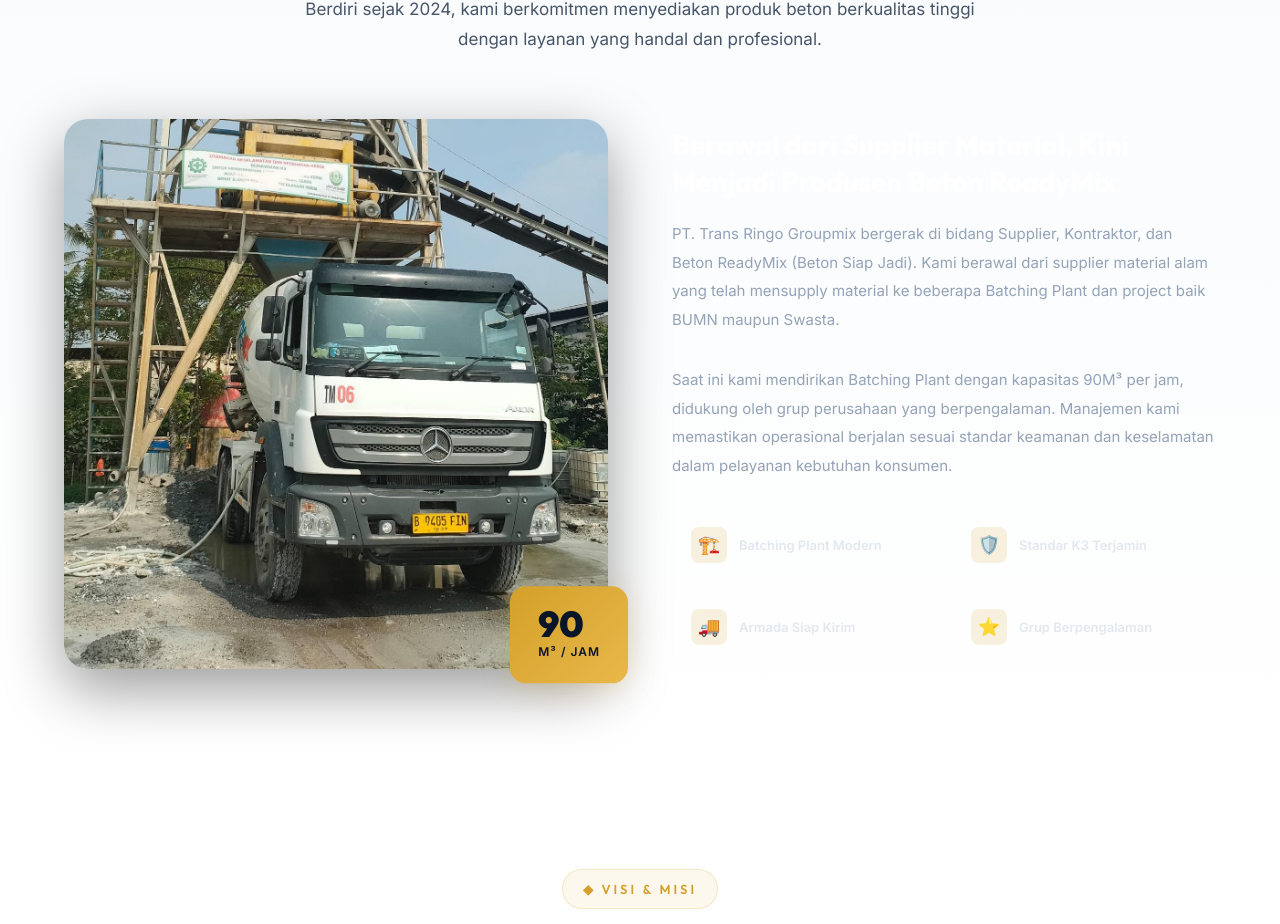
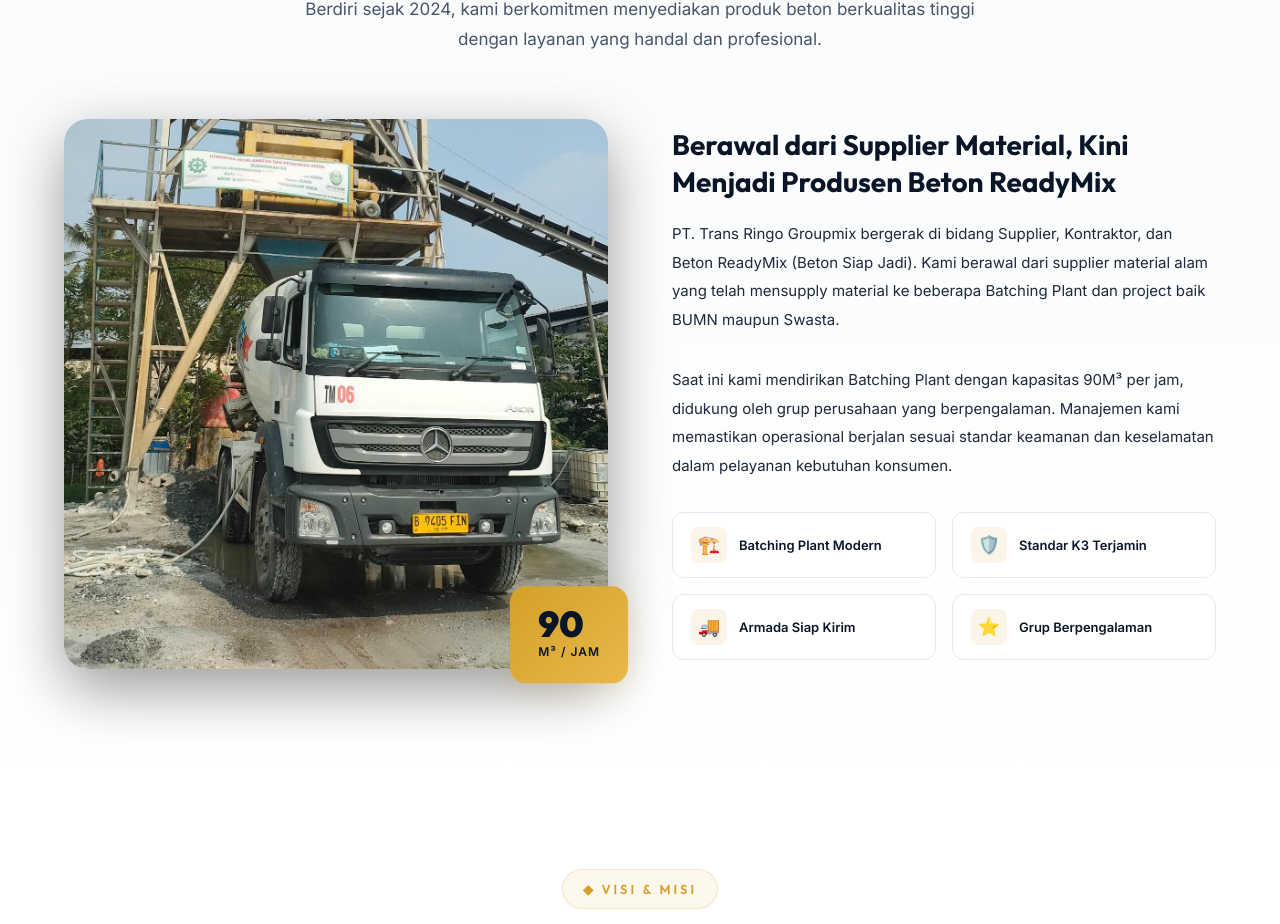
Before and after one commit to WagYu31/pt-trans-ringo-groupmix, a Next.js app: page / in a window 1280 px wide. Shown: the part 1279-2203 px from the top of the page. Built offline with nearby package versions, Linux system fonts and the light colour scheme.

Commit message:
design: darken body text, subheaders, and about section features for high readability on light themes

```diff
--- a/app/globals.css
+++ b/app/globals.css
@@ -813,13 +813,13 @@ ul, ol {
   font-family: var(--font-heading);
   font-size: 28px;
   font-weight: 700;
-  color: var(--white);
+  color: var(--navy-900);
   margin-bottom: 20px;
   line-height: 1.3;
 }
 
 .about-content p {
-  color: var(--gray-400);
+  color: var(--gray-800);
   font-size: 15px;
   line-height: 1.9;
   margin-bottom: 32px;
@@ -836,21 +836,21 @@ ul, ol {
   align-items: center;
   gap: 12px;
   padding: 14px 18px;
-  background: var(--surface-glass);
-  border: 1px solid var(--border-subtle);
+  background: var(--white);
+  border: 1px solid var(--gray-200);
   border-radius: var(--radius-md);
   transition: all var(--transition-base);
 }
 
 .about-feature:hover {
-  border-color: var(--border-gold);
-  background: rgba(212, 160, 41, 0.05);
+  border-color: var(--gold-400);
+  background: rgba(212, 160, 41, 0.03);
 }
 
 .about-feature-icon {
   width: 36px;
   height: 36px;
-  background: rgba(212, 160, 41, 0.15);
+  background: rgba(212, 160, 41, 0.1);
   border-radius: var(--radius-sm);
   display: flex;
   align-items: center;
@@ -862,7 +862,7 @@ ul, ol {
 .about-feature-text {
   font-size: 13px;
   font-weight: 600;
-  color: var(--gray-200);
+  color: var(--navy-900);
 }
 
 @media (max-width: 768px) {
```
